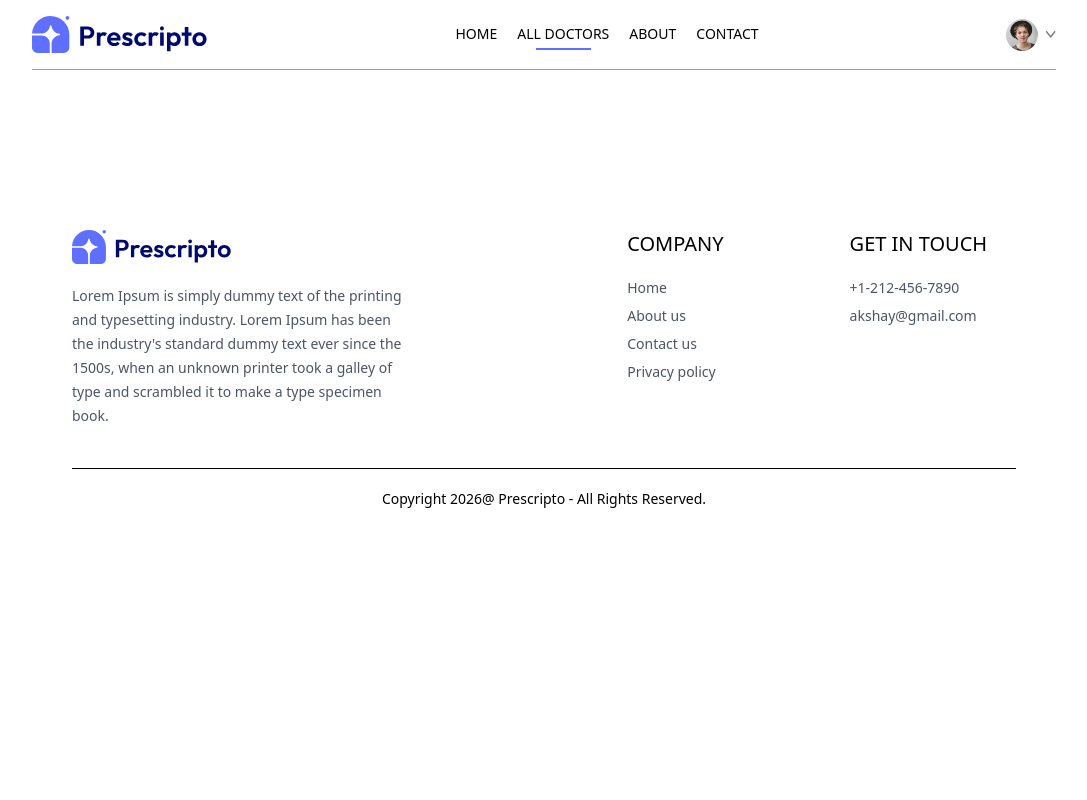
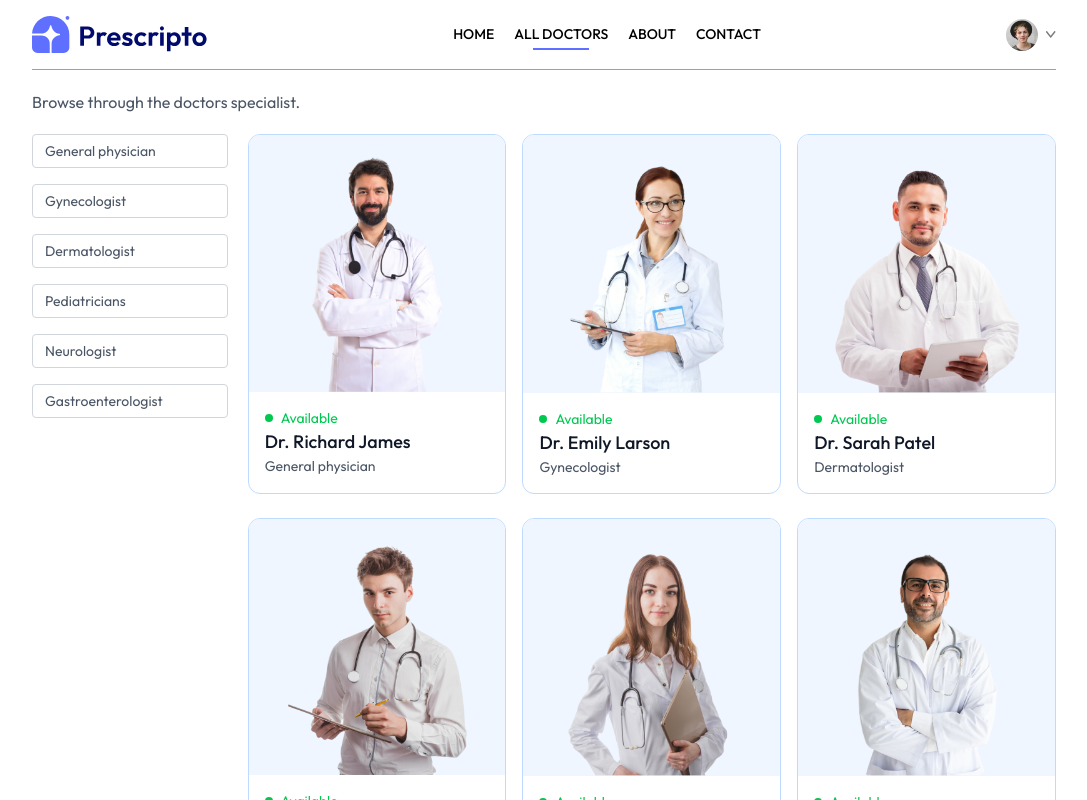
Before and after one commit to akhssm/Doctor-Appointment, a React (Vite) app in the folder frontend/: page /doctors in a window 1280 px wide. Shown: the top 800 px of the page, without its empty margins (96-1183 px from the left). Built offline with nearby package versions, Linux system fonts and the light colour scheme.

Commit message:
Completed all doctors page

```diff
--- a/frontend/index.html
+++ b/frontend/index.html
@@ -1,6 +1,7 @@
 <!doctype html>
 <html lang="en" class="scroll-smooth">
   <head>
+    <link href="https://fonts.googleapis.com/css2?family=Montserrat:ital,wght@0,100..900;1,100..900&family=Outfit:wght@100..900&display=swap" rel="stylesheet">
     <meta charset="UTF-8" />
     <link rel="icon" type="image/svg+xml" href="/vite.svg" />
     <meta name="viewport" content="width=device-width, initial-scale=1.0" />
--- a/frontend/src/components/Navbar.jsx
+++ b/frontend/src/components/Navbar.jsx
@@ -11,7 +11,7 @@
 
   return (
     <div className='flex items-center justify-between text-sm py-4 mb-5 border-b border-b-gray-400'>
-      <img className='w-44 cursor-pointer' src={assets.logo} alt="" />
+      <img onClick={()=>navigate('/')} className='w-44 cursor-pointer' src={assets.logo} alt="" />
       <ul className='hidden md:flex items-start gap-5 font-medium'>
         <NavLink to='/'>
             <li className='py-1'>HOME</li>
--- a/frontend/src/index.css
+++ b/frontend/src/index.css
@@ -1,4 +1,9 @@
 @import "tailwindcss";
+
+* {
+  font-family: 'Outfit', sans-serif;
+}
+
 
 @theme {
   --color-primary: #5f6fff;
--- a/frontend/src/pages/Doctors.jsx
+++ b/frontend/src/pages/Doctors.jsx
@@ -1,9 +1,57 @@
-import React from 'react'
+import React, { useContext, useEffect, useState } from 'react'
+import { useNavigate, useParams } from 'react-router-dom'
+import { AppContext } from '../context/AppContext'
+import { doctors } from '../assets/assets'
 
 const Doctors = () => {
+
+  const { speciality } = useParams()
+  const [filterDoc, setFilterDoc] = useState([])
+  const navigate = useNavigate()
+
+  const {doctors} = useContext(AppContext)
+
+  const applyFilter = () => {
+    if (speciality) {
+      setFilterDoc(doctors.filter(doc => doc.speciality === speciality))
+    } else {
+      setFilterDoc(doctors)
+    }
+  }
+
+  useEffect(() => {
+    applyFilter()
+  }, [doctors, speciality])
+
   return (
     <div>
-
+        <p className='text-gray-600'>Browse through the doctors specialist.</p>
+        <div className='flex flex-col sm:flex-row items-start gap-5 mt-5'>
+          <div className='flex flex-col gap-4 text-sm text-gray-600'>
+            <p className={`w-[94vw] sm:w-auto pl-3 py-1.5 pr-16 border border-gray-300 rounded transition-all cursor-pointer`}>General physician</p>
+            <p className={`w-[94vw] sm:w-auto pl-3 py-1.5 pr-16 border border-gray-300 rounded transition-all cursor-pointer`}>Gynecologist</p>
+            <p className={`w-[94vw] sm:w-auto pl-3 py-1.5 pr-16 border border-gray-300 rounded transition-all cursor-pointer`}>Dermatologist</p>
+            <p className={`w-[94vw] sm:w-auto pl-3 py-1.5 pr-16 border border-gray-300 rounded transition-all cursor-pointer`}>Pediatricians</p>
+            <p className={`w-[94vw] sm:w-auto pl-3 py-1.5 pr-16 border border-gray-300 rounded transition-all cursor-pointer`}>Neurologist</p>
+            <p className={`w-[94vw] sm:w-auto pl-3 py-1.5 pr-16 border border-gray-300 rounded transition-all cursor-pointer`}>Gastroenterologist</p>
+          </div>
+          <div className='w-full grid grid-cols-auto gap-4 gap-y-6'>
+            {
+              filterDoc.map((item, index)=>(
+                <div onClick={()=>navigate(`/appointment/${item._id}`)} className='border border-blue-200 rounded-xl overflow-hidden cursor-pointer hover:translate-y-[-10px] transition-all duration-500' key={index}>
+                  <img className='bg-blue-50' src={item.image} alt="" />
+                  <div className='p-4'>
+                    <div className='flex items-center gap-2 text-sm text-center text-green-500'>
+                      <p className='w-2 h-2 bg-green-500 rounded-full'></p><p>Available</p>
+                    </div>
+                    <p className='text-gray-900 text-lg font-medium'>{item.name}</p>
+                    <p className='text-gray-600 text-sm'>{item.speciality}</p>
+                  </div>
+                </div>
+              ))
+            }
+          </div>
+        </div>
     </div>
   )
 }
```
